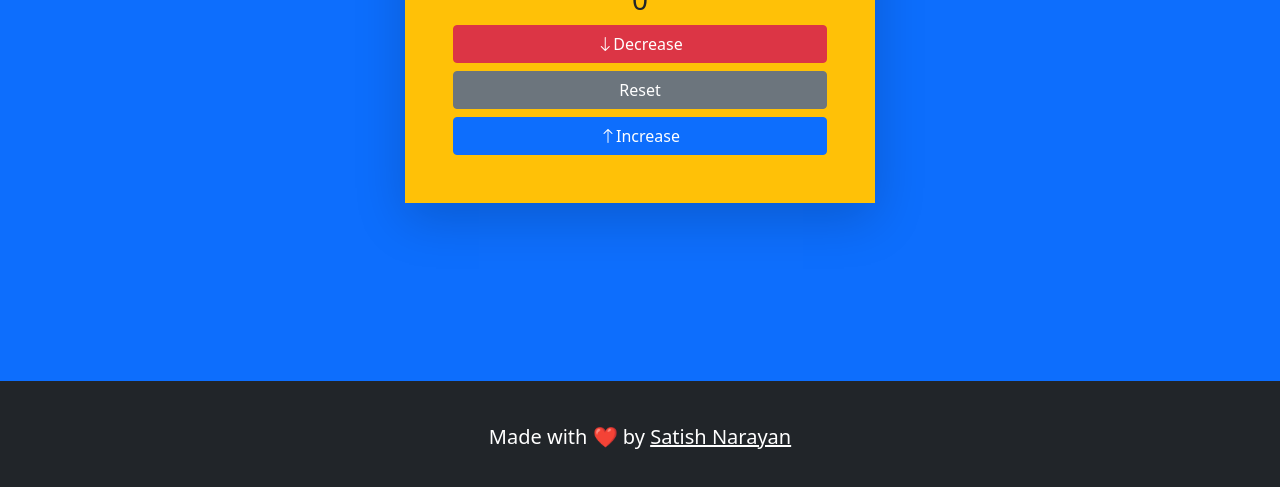
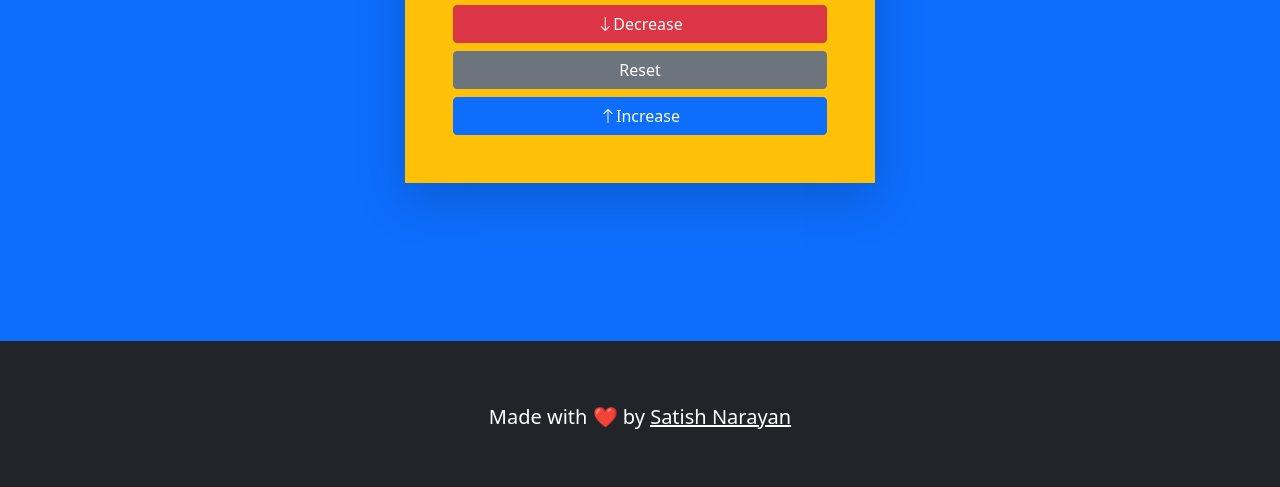
Before and after one commit to narayansatish/VanilaJsProjects, a plain HTML site: page CounterApp/index.html in a window 1280 px wide. Shown: the part 299-786 px from the top of the page. Drawn offline with nearby package versions, Linux system fonts and the light colour scheme.

Commit message:
height changed

```diff
--- a/CounterApp/index.html
+++ b/CounterApp/index.html
@@ -12,7 +12,7 @@
 </head>
 
 <body>
-    <div class="d-flex   flex-column justify-content-center bg-primary" style="min-height:85vh;width: 100vw;">
+    <div class="d-flex   flex-column justify-content-center bg-primary" style="min-height:80vh;width: 100vw;">
         <div class=" bg-warning p-5 shadow-lg w-xs-100  w-md-70 w-lg-70  w-xl-70    mx-auto ">
             <h1 class="text-center">Counter Application</h1>
             <h3 id="value" class="text-center">0</h3>
@@ -28,7 +28,7 @@
 
     </div>
     <div class="bg-dark text-white w-100 d-flex flex-column justify-content-center "
-        style="min-height: 15vh;width: 100vw;">
+        style="min-height: 20vh;width: 100vw;">
         <h3 class="text-center  fs-5 fs-md-1">Made with ❤️ by <a href="https://twitter.com/NarayanSatish10"
                 class="text-white"> Satish
                 Narayan</a> </h3>
```
